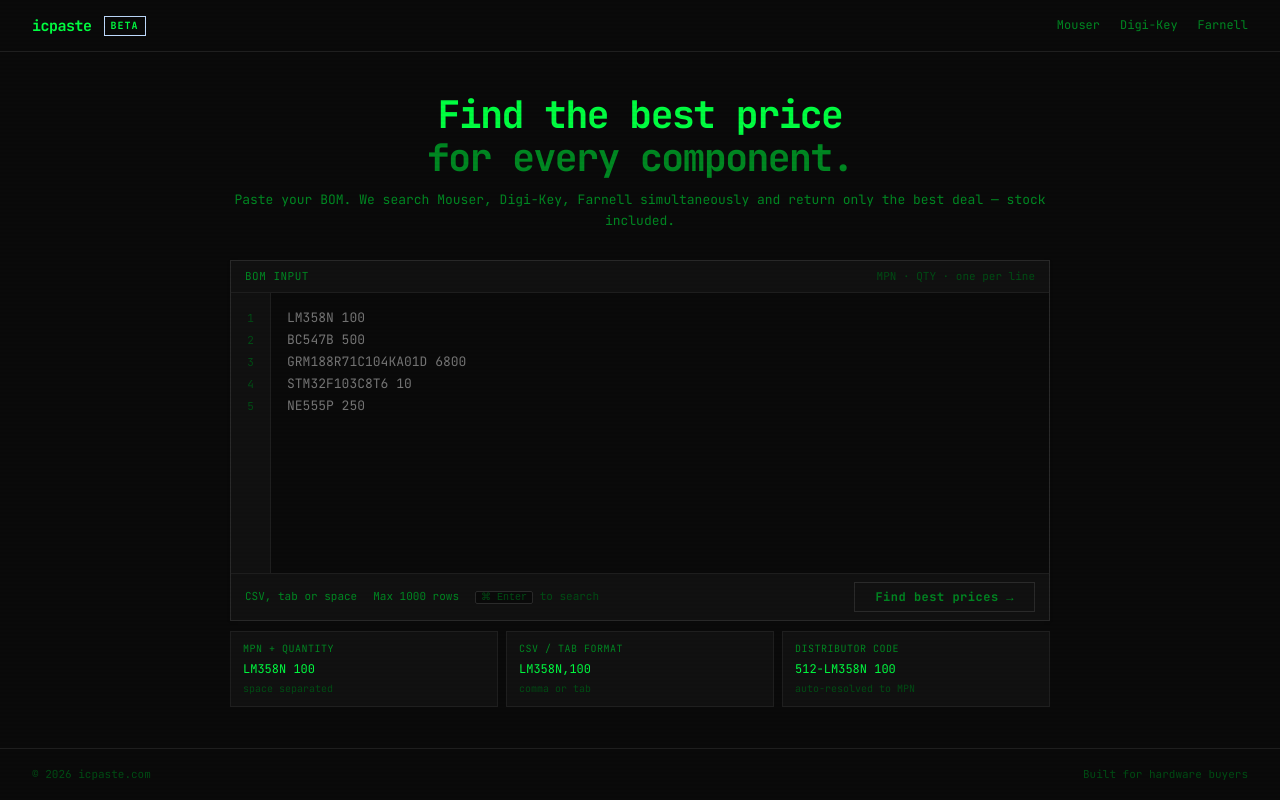
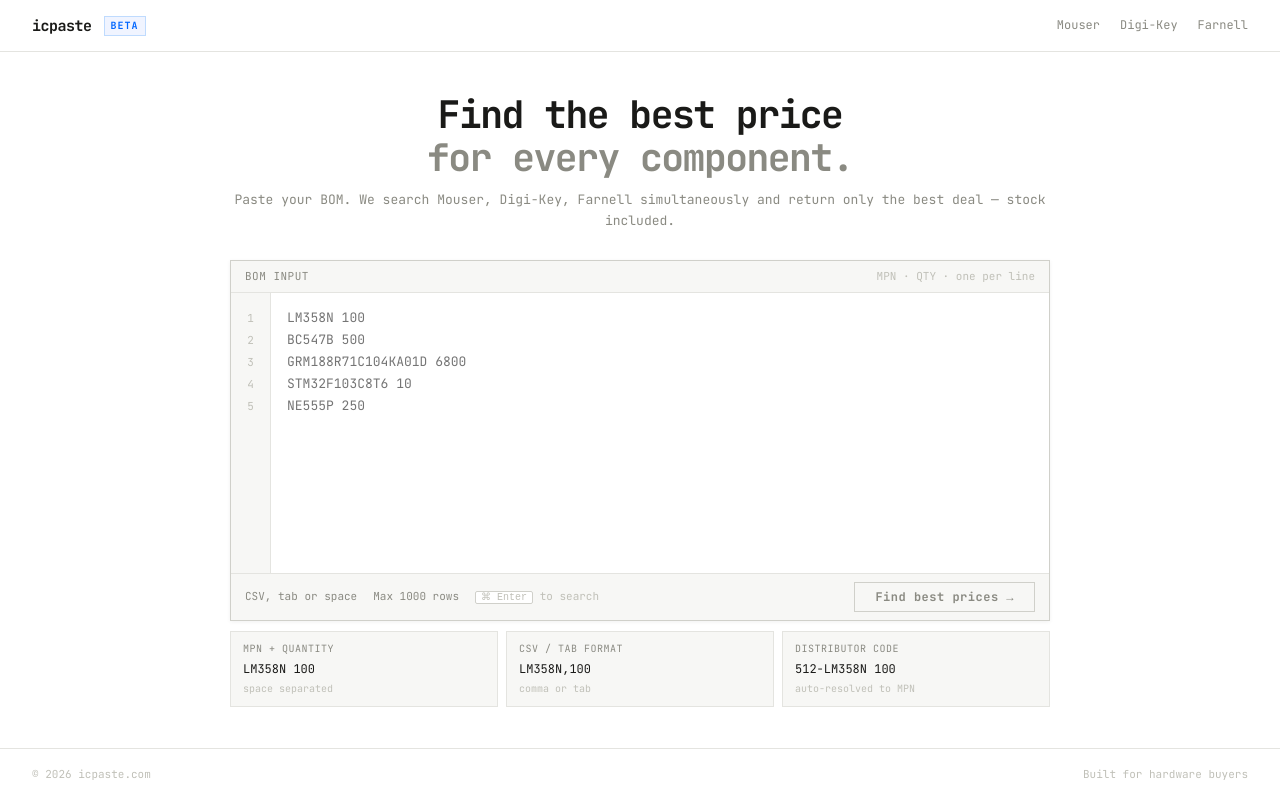
Before and after one commit to Keytala/icpaste, a Next.js app: page / in a window 1280 px wide. Built offline with nearby package versions, Linux system fonts and the light colour scheme.

Commit message:
Update globals.css

```diff
--- a/src/app/globals.css
+++ b/src/app/globals.css
@@ -1,108 +1,54 @@
 @import url('https://fonts.googleapis.com/css2?family=JetBrains+Mono:wght@400;500;700&display=swap');
 
-/* ── Reset ── */
 *, *::before, *::after { box-sizing: border-box; margin: 0; padding: 0; }
 
-/* ── Variabili terminale ── */
 :root {
-  --bg:        #0a0a0a;
-  --surface:   #111111;
-  --border:    #1f1f1f;
-  --border-2:  #2a2a2a;
+  --bg:        #ffffff;
+  --surface:   #f7f7f5;
+  --border:    #e4e4e0;
+  --border-2:  #d0d0ca;
 
-  --green:     #00ff41;
-  --green-dim: #00cc33;
-  --green-dark:#004d14;
-  --green-glow:rgba(0,255,65,0.08);
+  --text-1:    #1a1a18;
+  --text-2:    #4a4a45;
+  --text-3:    #8a8a82;
+  --text-4:    #c0c0b8;
 
-  --amber:     #ffb000;
-  --red:       #ff3333;
-  --cyan:      #00ffff;
+  --accent:    #0066ff;
+  --accent-bg: #f0f4ff;
+  --amber:     #b45309;
+  --amber-bg:  #fffbeb;
+  --red:       #dc2626;
+  --red-bg:    #fef2f2;
+  --green:     #16a34a;
+  --green-bg:  #f0fdf4;
+  --cyan:      #0891b2;
+  --cyan-bg:   #ecfeff;
 
-  --text-1:    #00ff41;
-  --text-2:    #00cc33;
-  --text-3:    #008822;
-  --text-4:    #004d14;
-
-  --font:      'JetBrains Mono', 'Courier New', monospace;
-  --lh:        1.6;
+  --font: 'JetBrains Mono', 'Courier New', monospace;
 }
 
 html {
-  font-family:         var(--font);
-  font-size:           14px;
-  line-height:         var(--lh);
-  background:          var(--bg);
-  color:               var(--text-1);
+  font-family:            var(--font);
+  font-size:              14px;
+  line-height:            1.6;
+  background:             var(--bg);
+  color:                  var(--text-1);
   -webkit-font-smoothing: antialiased;
-  font-variant-numeric: tabular-nums lining-nums;
+  font-variant-numeric:   tabular-nums lining-nums;
 }
 
-body {
-  background: var(--bg);
-  min-height: 100vh;
-}
+body { background: var(--bg); min-height: 100vh; }
 
-/* Scanline effect sottile */
-body::before {
-  content:    "";
-  position:   fixed;
-  inset:      0;
-  background: repeating-linear-gradient(
-    0deg,
-    transparent,
-    transparent 2px,
-    rgba(0,0,0,0.03) 2px,
-    rgba(0,0,0,0.03) 4px
-  );
-  pointer-events: none;
-  z-index:    9999;
-}
+::selection { background: #dbeafe; color: #1e40af; }
 
-/* ── Scrollbar ── */
 ::-webkit-scrollbar       { width: 4px; height: 4px; }
-::-webkit-scrollbar-track { background: var(--bg); }
-::-webkit-scrollbar-thumb { background: var(--text-3); }
+::-webkit-scrollbar-track { background: transparent; }
+::-webkit-scrollbar-thumb { background: var(--border-2); border-radius: 2px; }
 
-/* ── Selection ── */
-::selection { background: var(--green); color: var(--bg); }
+@keyframes fadeIn  { from { opacity: 0; } to { opacity: 1; } }
+@keyframes scanIn  { from { opacity: 0; transform: translateY(-3px); } to { opacity: 1; transform: translateY(0); } }
+@keyframes spin    { to { transform: rotate(360deg); } }
+@keyframes pulse   { 0%, 100% { opacity: 1; } 50% { opacity: 0.3; } }
 
-/* ── Cursor lampeggiante ── */
-@keyframes blink {
-  0%, 100% { opacity: 1; }
-  50%       { opacity: 0; }
-}
-
-.cursor::after {
-  content:   "█";
-  animation: blink 1s step-end infinite;
-  color:     var(--green);
-}
-
-/* ── Animazioni ── */
-@keyframes fadeIn {
-  from { opacity: 0; }
-  to   { opacity: 1; }
-}
-
-@keyframes scanIn {
-  from { opacity: 0; transform: translateY(-4px); }
-  to   { opacity: 1; transform: translateY(0); }
-}
-
-@keyframes spin { to { transform: rotate(360deg); } }
-
-@keyframes pulse {
-  0%, 100% { opacity: 1; }
-  50%       { opacity: 0.3; }
-}
-
-/* ── Tooltip ── */
-@keyframes fadeUpTooltip {
-  from { opacity: 0; transform: translate(-50%, calc(-100% + 4px)); }
-  to   { opacity: 1; transform: translate(-50%, -100%); }
-}
-
-/* ── Utility ── */
-.fade-in  { animation: fadeIn  0.2s ease forwards; }
-.scan-in  { animation: scanIn  0.15s ease forwards; }
+.fade-in { animation: fadeIn  0.2s ease forwards; }
+.scan-in { animation: scanIn  0.15s ease forwards; }
```
